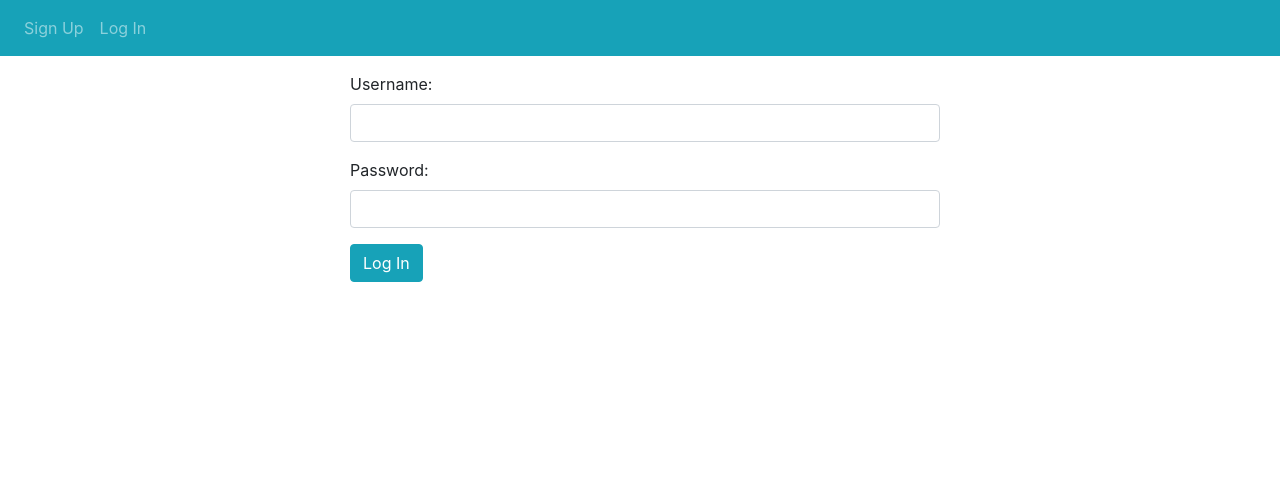
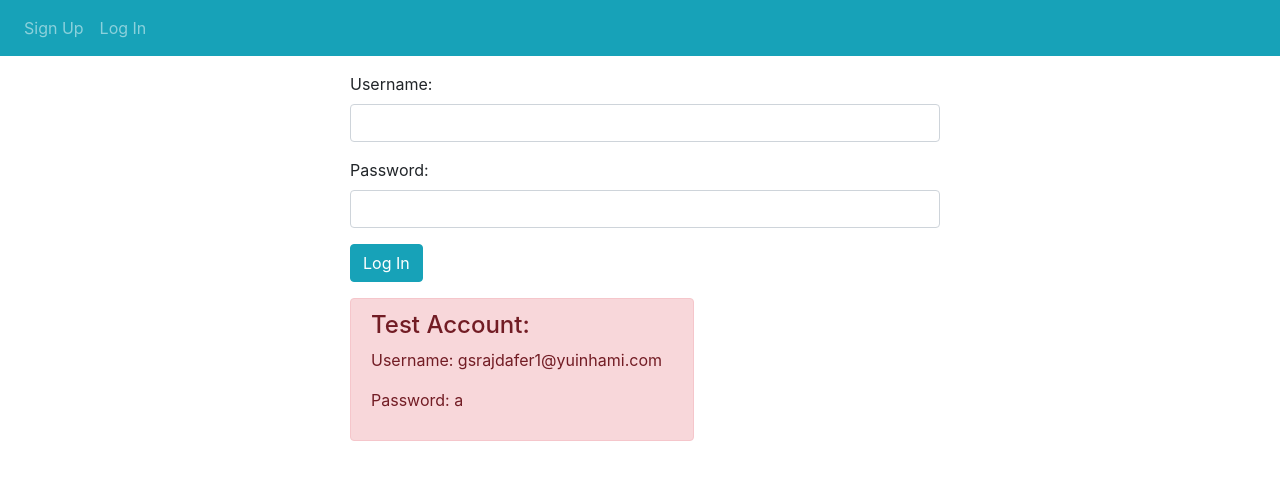
Before and after one commit to atalatian/socialMedia, a Django app: page /logIn/ in a window 1280 px wide. Shown: the top 480 px of the page. Run offline with Django 3.2, Linux system fonts and the light colour scheme; some libraries are stand-ins or nearby versions.

Commit message:
Update LogIn.html

```diff
--- a/socialMediaApp/templates/socialMediaApp/LogIn.html
+++ b/socialMediaApp/templates/socialMediaApp/LogIn.html
@@ -44,4 +44,11 @@
             </form>
         </div>
     </div>
+    <div class="col-12 col-sm-8 mt-3">
+        <div class="alert alert-danger col-7 mt-3" role="alert">
+            <h4>Test Account:</h4>
+            <p>Username: gsrajdafer1@yuinhami.com</p>
+            <p>Password: a</p>
+        </div>
+    </div>
 {% endblock %}
```
